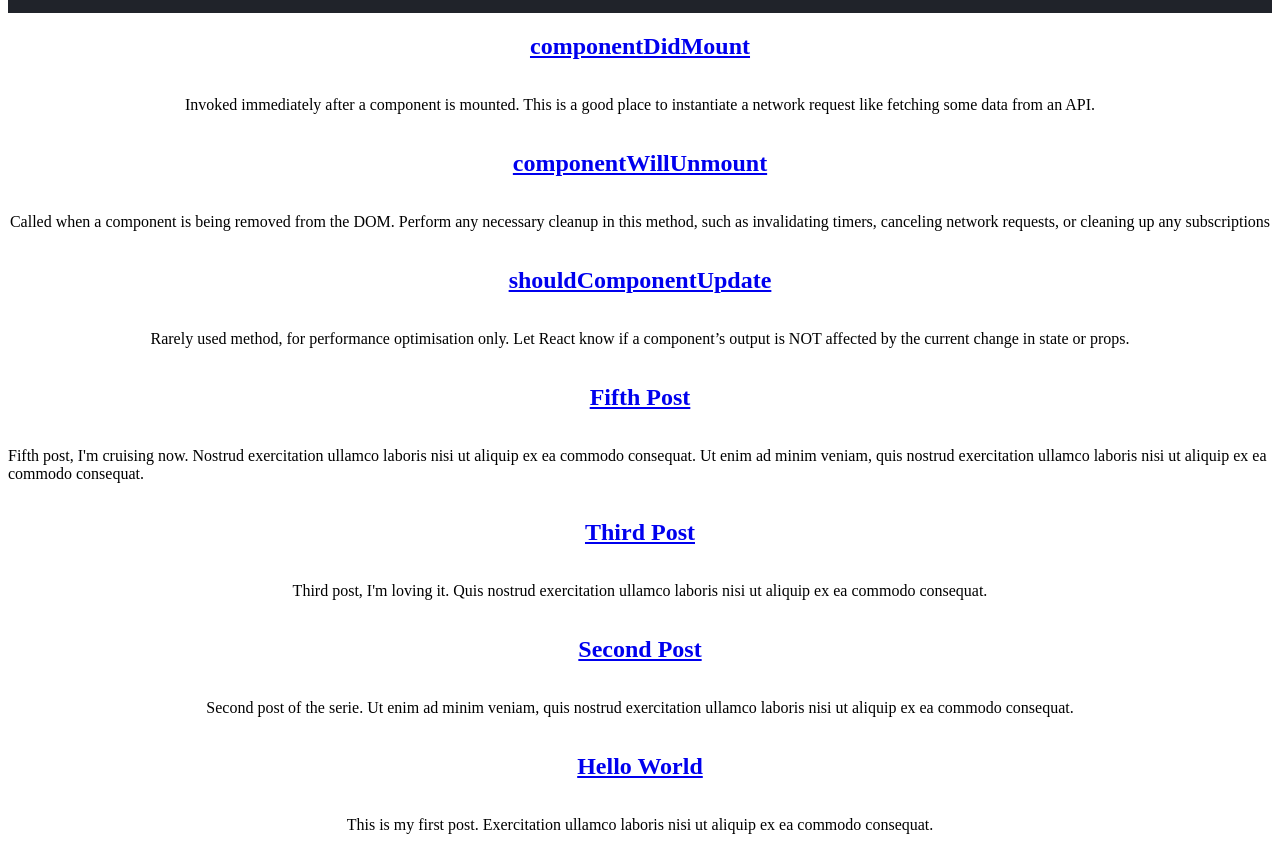
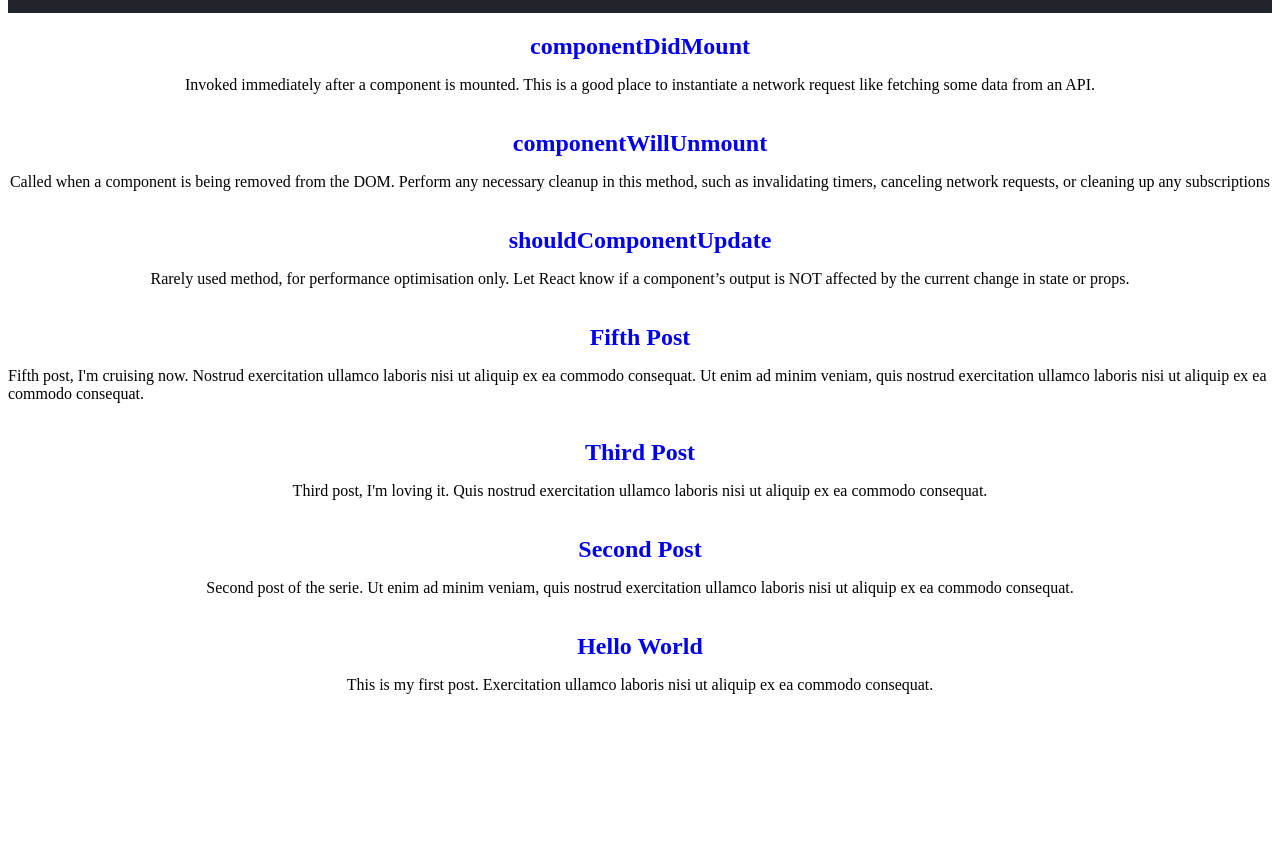
Before and after one commit to eugelogic/reactjs-basics, a Gatsby site: page / in a window 1280 px wide. Shown: the part 87-945 px from the top of the page. After the commit the page ends 805 px from the top, so only its background shows below. Built offline with nearby package versions, Linux system fonts and the light colour scheme; Gatsby itself is replaced by a stand-in of ours; some packages are replaced by stand-ins of ours.

Commit message:
Edit style of post titles on the blog index page

```diff
--- a/src/pages/index.js
+++ b/src/pages/index.js
@@ -21,9 +21,11 @@ const Layout = ({ data, index }) => {
                         <>
                             <h2
                                 key={frontmatter.path}
-                                style={{ marginBottom: '20px' }}
+                                style={{ marginBottom: '0' }}
                             >
-                                <Link to={`/blog/${frontmatter.path}`}>{frontmatter.title}</Link>
+                                <Link to={`/blog/${frontmatter.path}`} style={{ textDecoration: 'none' }}>
+                                    {frontmatter.title}
+                                </Link>
                             </h2>
                             <p>{frontmatter.excerpt}</p>
                         </>
```
